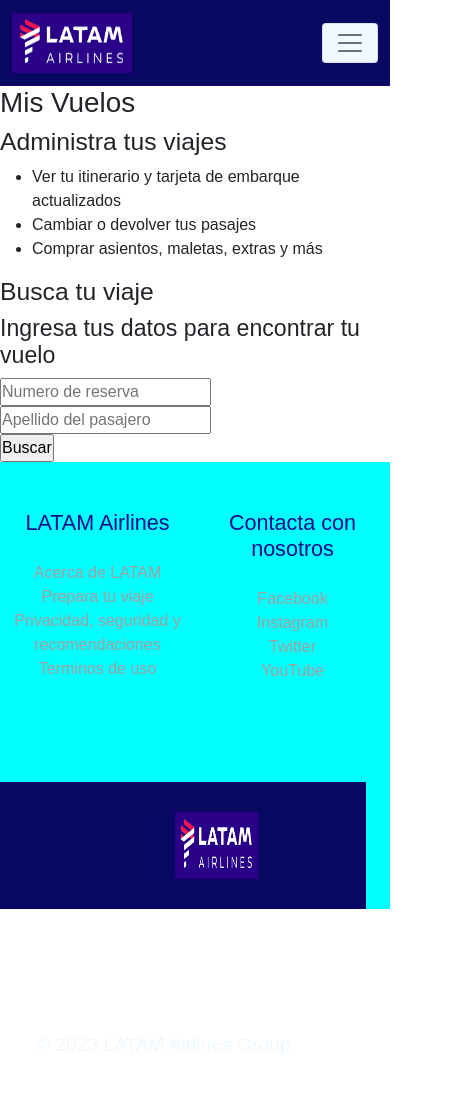
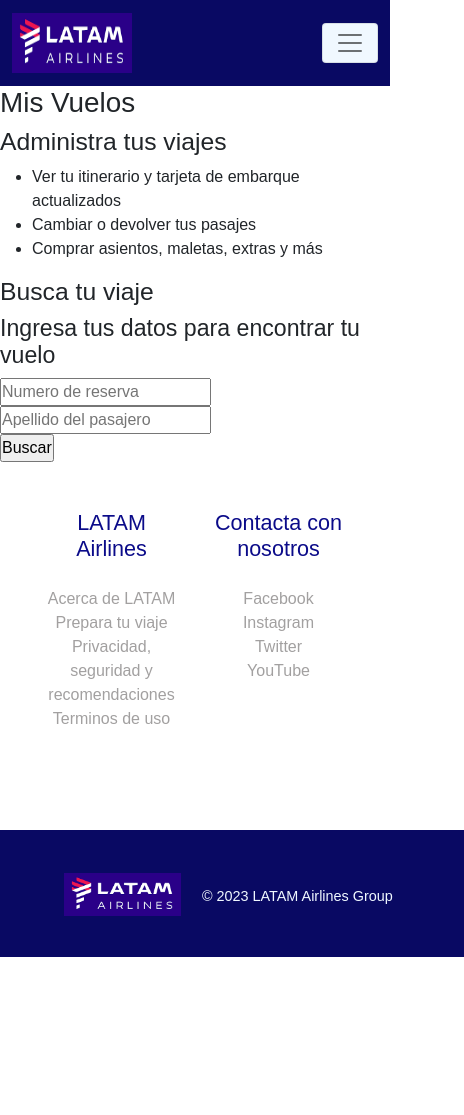
Before and after one commit to leasanchez11/proyecto_42980, a plain HTML site: page pages/misvuelos.html in a window 390 px wide. Shown: the whole page, 464 px wide, since content can reach past the window. After the commit the page ends 970 px from the top, so only its background shows below. Drawn offline with Linux system fonts and the light colour scheme.

Commit message:
cambios en el footer

```diff
--- a/css/estilos.css
+++ b/css/estilos.css
@@ -175,7 +175,7 @@
     font-size: 1.2rem;
 
 }
-@media screen and (min-width:380px) and (max-width: 780px) {
+@media screen and (min-width:0px) and (max-width: 780px) {
 
 .navbar-toggler{
     background-color: aliceblue;
@@ -221,7 +221,8 @@
     padding-top: 0px;
 }
 .tituloPrincipalIndex{
-    padding-top: 0px;
+    padding-left: 0;
+    justify-content: flex-start;
 }
 .asideUno{
     margin: 7rem 1rem 5rem 1rem;
@@ -233,11 +234,40 @@
 }
 .footer{
     margin: 0 0px 0 0px;
-    background-color: aqua;
     width: 100%;
 }
 .divFooter{
     margin: 0 1rem 0 1rem;
+}
+.barraFooter{
+    width: 55vh;
+}
+.logoFooter{
+    height: 6vh;
+    width: 30%;
+    padding: 0.5rem 0.5rem 0 0;
+    /*background-color: aqua;*/
+    margin: 0px 25vh 0 0;
+}
+.logoFooter img{
+    height: 100%;
+    width: 100%;
+    padding-left: 0;
+    margin-left: 0;
+    margin-top: 35px;
+}
+
+.lineaLatam{
+    color: aliceblue;
+    margin-top: 5px;
+    height: 10vh;
+    width: 30vh;
+    /*background-color: antiquewhite;*/
+    margin-left: 20vh;
+    padding-top: 0;
+}
+.lineaLatam p{
+    font-size: 0.9rem;
 }
 .carousel-item{
     height: 30vh;
--- a/pages/misvuelos.html
+++ b/pages/misvuelos.html
@@ -68,9 +68,9 @@
                     </div>
 
                 </section>
-         </main>
-         <footer class="footer container-fluid">
-          <div class="row justify-content-center align-item-center text-center">
+        </main>
+        <footer class="footer container-fluid">
+          <div class="divFooter row justify-content-center align-item-center text-center">
             <div class="latamFooterUno col-6 mt-5 mb-5">
               <h4 class="tituloFooter">LATAM Airlines</h4>
               <ul class="list-unstyled">
```
Also changed, not shown: pages/contacto.html (+1 -1 lines), pages/destinos.html (+1 -1 lines), pages/nosotros.html (+1 -1 lines).
